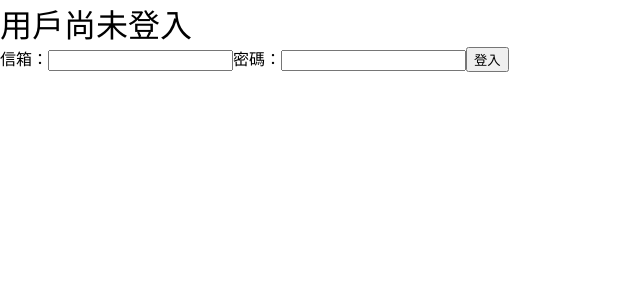
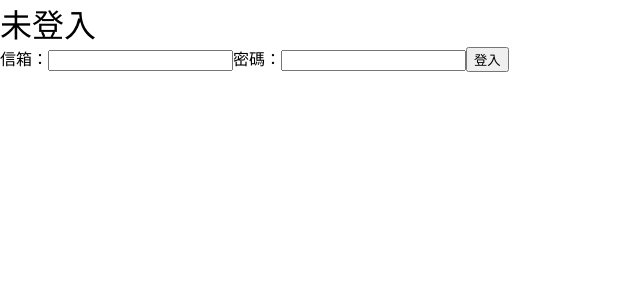
Before and after one commit to awdr74100/vue-composition-ts-pinia, a Vue app: page / in a window 1280 px wide. Shown: the top 300 px of the page, without its empty margins (0-640 px from the left). Built offline with nearby package versions, Linux system fonts and the light colour scheme.

Commit message:
Update...

```diff
--- a/src/stores/user.ts
+++ b/src/stores/user.ts
@@ -1,41 +1,42 @@
 import { ref, computed } from 'vue';
 import { defineStore } from 'pinia';
 
-// export const useUserStore = defineStore('user', {
-//   state: (): {
-//     isSignIn: boolean;
-//   } => ({
-//     isSignIn: false,
-//   }),
-//   getters: {
-//     greeting(state) {
-//       return state.isSignIn ? '用戶已登入' : '用戶尚未登入';
-//     },
-//   },
-//   actions: {
-//     signIn(email: string, password: string) {
-//       this.isSignIn = true;
-//     },
-//     signOut() {
-//       this.isSignIn = false;
-//     },
-//   },
+export const useUserStore = defineStore('user', {
+  state: (): {
+    isSignIn: boolean;
+  } => ({
+    isSignIn: false,
+  }),
+  getters: {
+    // greeting: (state) => (state.isSignIn ? '已登入' : '未登入'),
+    greeting(): string {
+      return this.isSignIn ? '已登入' : '未登入';
+    },
+  },
+  actions: {
+    signIn(email: string, password: string) {
+      this.isSignIn = true;
+    },
+    signOut() {
+      this.isSignIn = false;
+    },
+  },
+});
+
+// export const useUserStore = defineStore('user', () => {
+//   const isSignIn = ref(false);
+
+//   const greeting = computed(() => {
+//     return isSignIn.value ? '用戶已登入' : '用戶尚未登入';
+//   });
+
+//   const signIn = (email: string, password: string) => {
+//     isSignIn.value = true;
+//   };
+
+//   const signOut = () => {
+//     isSignIn.value = false;
+//   };
+
+//   return { isSignIn, greeting, signIn, signOut };
 // });
-
-export const useUserStore = defineStore('user', () => {
-  const isSignIn = ref(false);
-
-  const greeting = computed(() => {
-    return isSignIn.value ? '用戶已登入' : '用戶尚未登入';
-  });
-
-  const signIn = (email: string, password: string) => {
-    isSignIn.value = true;
-  };
-
-  const signOut = () => {
-    isSignIn.value = false;
-  };
-
-  return { isSignIn, greeting, signIn, signOut };
-});
```
